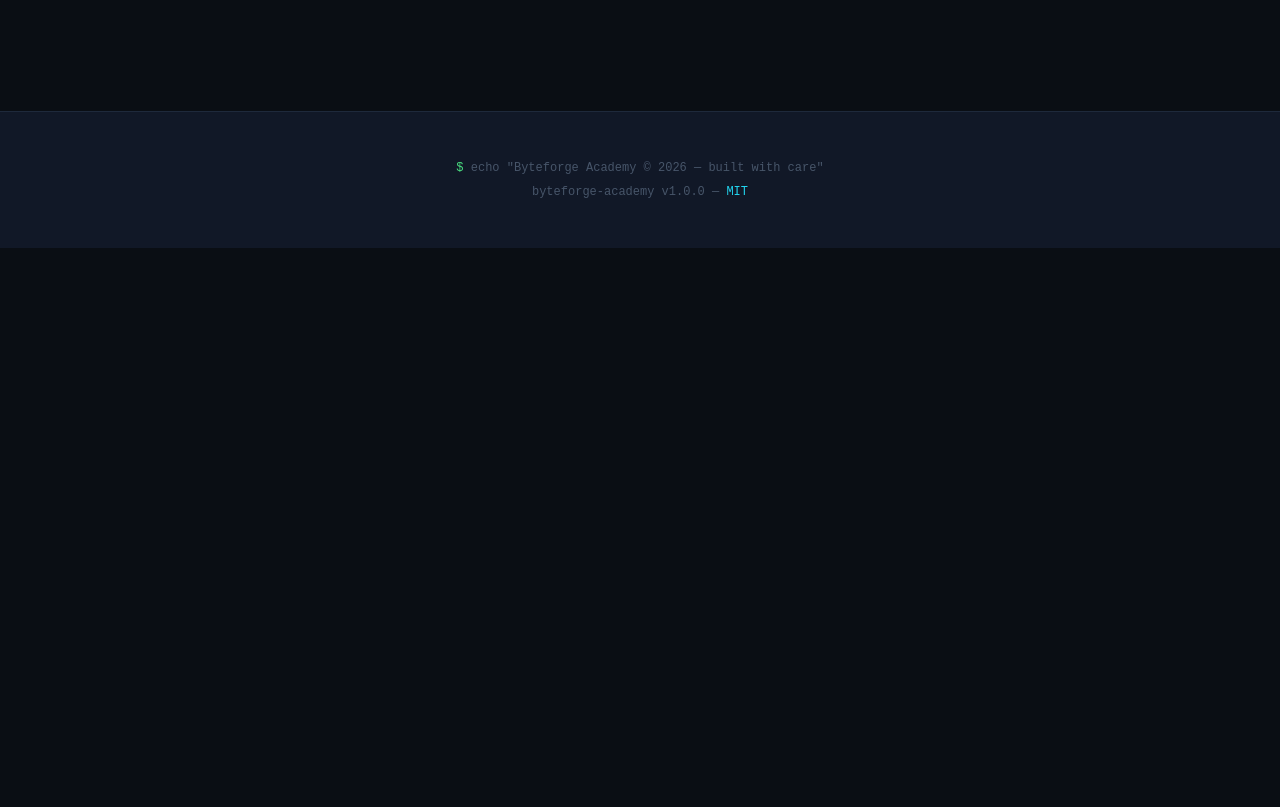
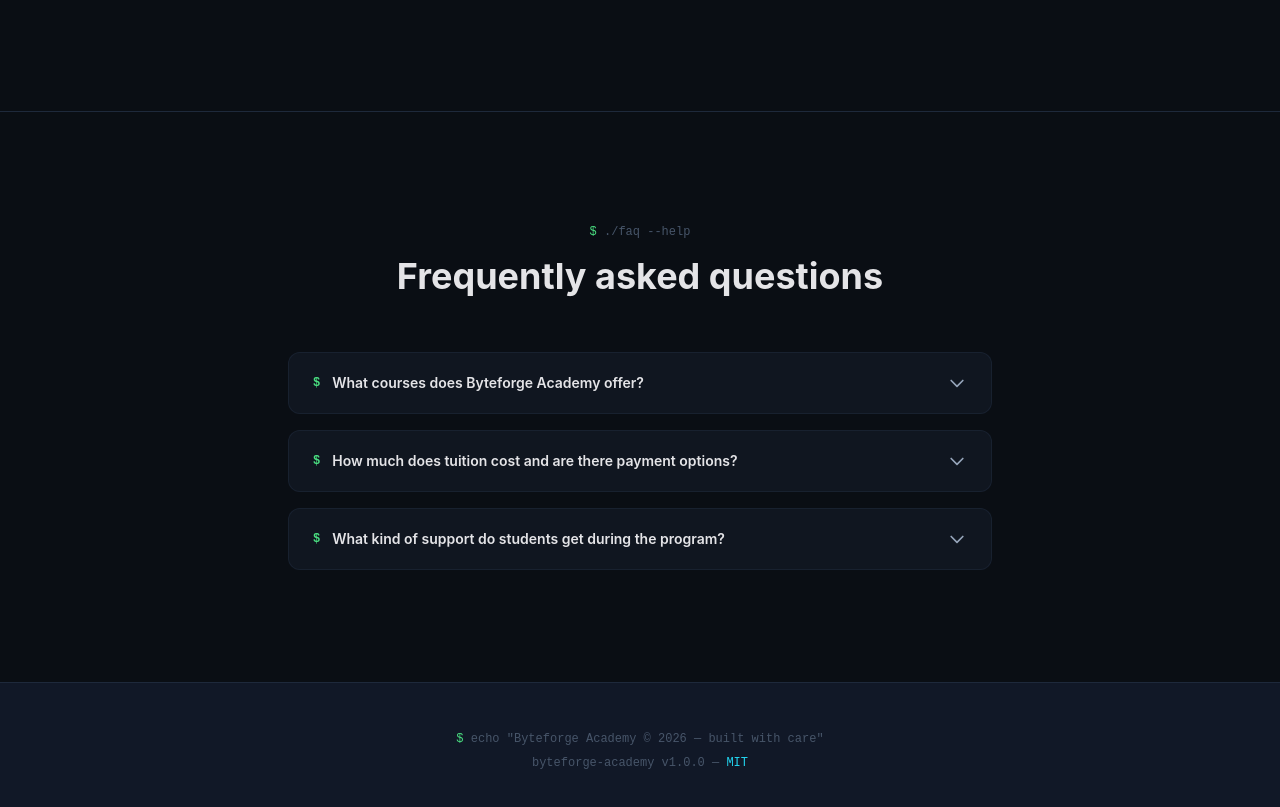
Before and after one commit to anas-khan-antimatter/mkt-byteforge-academy, a Next.js app: page / in a window 1280 px wide. Shown: the part 1917-2724 px from the top of the page. Before the commit the page ends 2165 px from the top, so only its background shows below. Built offline with nearby package versions, Linux system fonts and the light colour scheme.

Commit message:
antimatter: checkpoint ch_mv5h58l6_1

```diff
--- a/src/app/page.tsx
+++ b/src/app/page.tsx
@@ -34,6 +34,7 @@ const TERMINAL_LINES = [
 
 export default function HomePage() {
   const [mounted, setMounted] = useState(false);
+  const [openFaq, setOpenFaq] = useState<number | null>(null);
   const heroRef = useRef<HTMLDivElement>(null);
 
   useEffect(() => {
@@ -243,6 +244,73 @@ export default function HomePage() {
           </div>
         </section>
 
+        {/* ===== FAQ ACCORDION ===== */}
+        <section id="faq" className="relative py-20 lg:py-28 bg-terminal-bg overflow-hidden border-t border-terminal-border">
+          <div className="relative z-10 max-w-3xl mx-auto px-4 sm:px-6 lg:px-8">
+            <div className="text-center mb-14">
+              <p className="text-xs font-mono text-terminal-dim mb-4">
+                <span className="text-terminal-green">$</span> ./faq --help
+              </p>
+              <h2 className="text-3xl sm:text-4xl font-display font-bold text-terminal-text mb-4">
+                Frequently asked questions
+              </h2>
+            </div>
+
+            <div className="space-y-4">
+              {[
+                {
+                  q: "What courses does Byteforge Academy offer?",
+                  a: "Byteforge Academy offers three intensive tracks: Software Engineering (16 weeks, covering JS/TS, React, Node.js, Python, and cloud), Data Science & AI (14 weeks, covering Python, scikit-learn, TensorFlow, LLMs), and UX Design & Research (12 weeks, covering design thinking, Figma, user research, and prototyping). Each track includes live instruction, real-world projects, and career support.",
+                },
+                {
+                  q: "How much does tuition cost and are there payment options?",
+                  a: "Tuition varies by track — we offer income share agreements (ISAs), monthly payment plans, and need-based scholarships. Our admissions team works with every student to find a plan that fits. Many students also qualify for employer sponsorship. Contact us for a personalized breakdown with no obligation.",
+                },
+                {
+                  q: "What kind of support do students get during the program?",
+                  a: "Students receive 1:1 mentorship from industry professionals, daily office hours, a dedicated career coach, and access to our alumni network. Our platform includes hands-on coding challenges, peer code reviews, and 24/7 community support. We also provide resume workshops, mock interviews, and direct connections with 600+ hiring partners.",
+                },
+              ].map((faq, i) => {
+                const [open, setOpen] = useState(false);
+                return (
+                  <div
+                    key={i}
+                    className="rounded-xl bg-terminal-raised/40 border border-terminal-border/60 overflow-hidden transition-all duration-300"
+                  >
+                    <button
+                      onClick={() => setOpen(!open)}
+                      className="w-full flex items-center justify-between px-6 py-5 text-left text-sm font-semibold text-terminal-text hover:text-terminal-green transition-colors"
+                      aria-expanded={open}
+                    >
+                      <span className="font-mono text-xs text-terminal-green mr-3">$</span>
+                      <span className="flex-1">{faq.q}</span>
+                      <svg
+                        className={`w-5 h-5 text-terminal-muted transition-transform duration-300 ${
+                          open ? "rotate-180" : ""
+                        }`}
+                        fill="none"
+                        viewBox="0 0 24 24"
+                        stroke="currentColor"
+                      >
+                        <path strokeLinecap="round" strokeLinejoin="round" strokeWidth={2} d="M19 9l-7 7-7-7" />
+                      </svg>
+                    </button>
+                    <div
+                      className={`overflow-hidden transition-all duration-300 ${
+                        open ? "max-h-80 opacity-100" : "max-h-0 opacity-0"
+                      }`}
+                    >
+                      <div className="px-6 pb-5 text-sm text-terminal-muted leading-relaxed border-t border-terminal-border/40 pt-4">
+                        {faq.a}
+                      </div>
+                    </div>
+                  </div>
+                );
+              })}
+            </div>
+          </div>
+        </section>
+
         {/* ===== FOOTER ===== */}
         <footer className="py-12 border-t border-terminal-border bg-terminal-surface">
           <div className="max-w-7xl mx-auto px-4 sm:px-6 lg:px-8 text-center">
```
